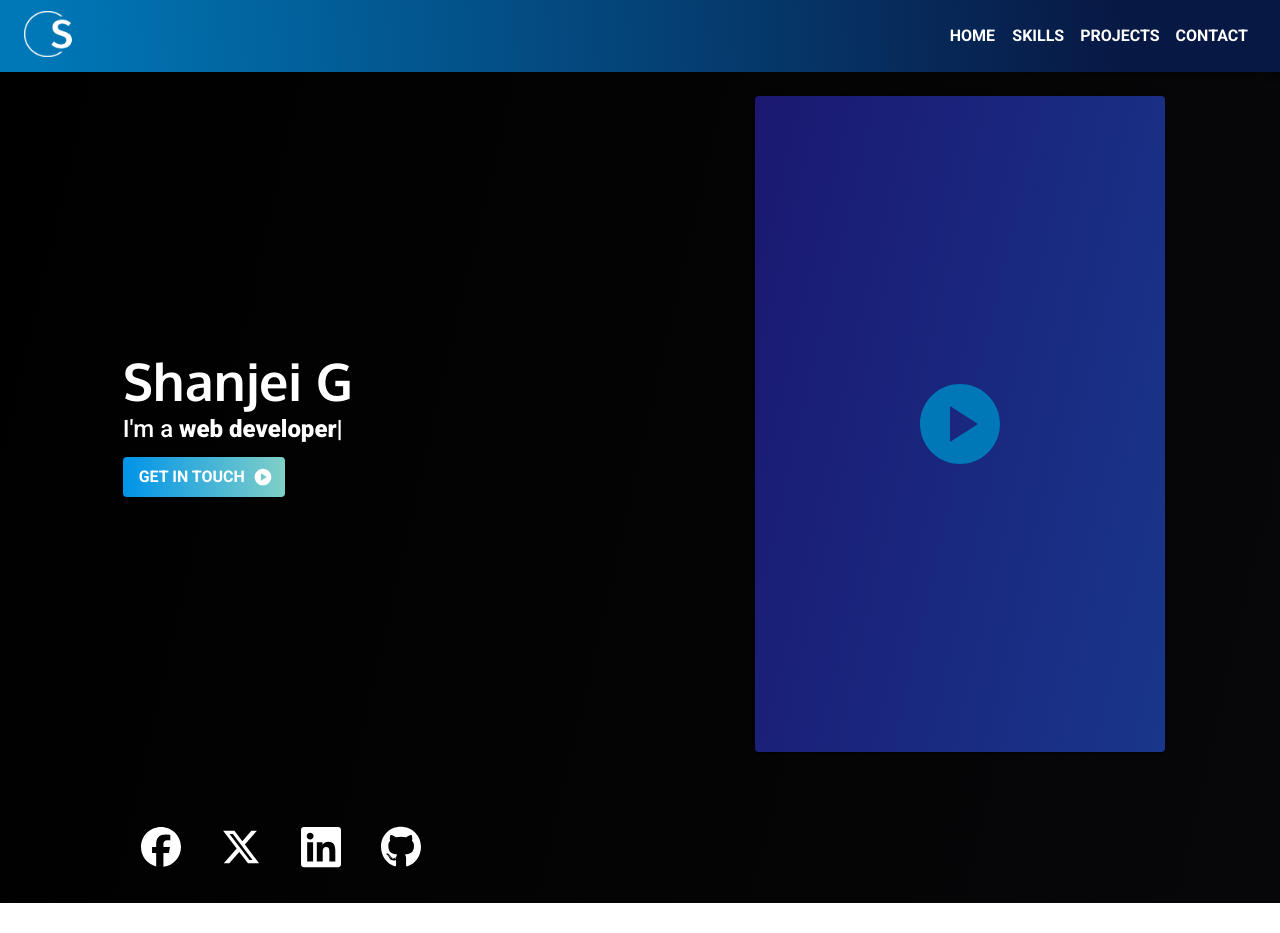
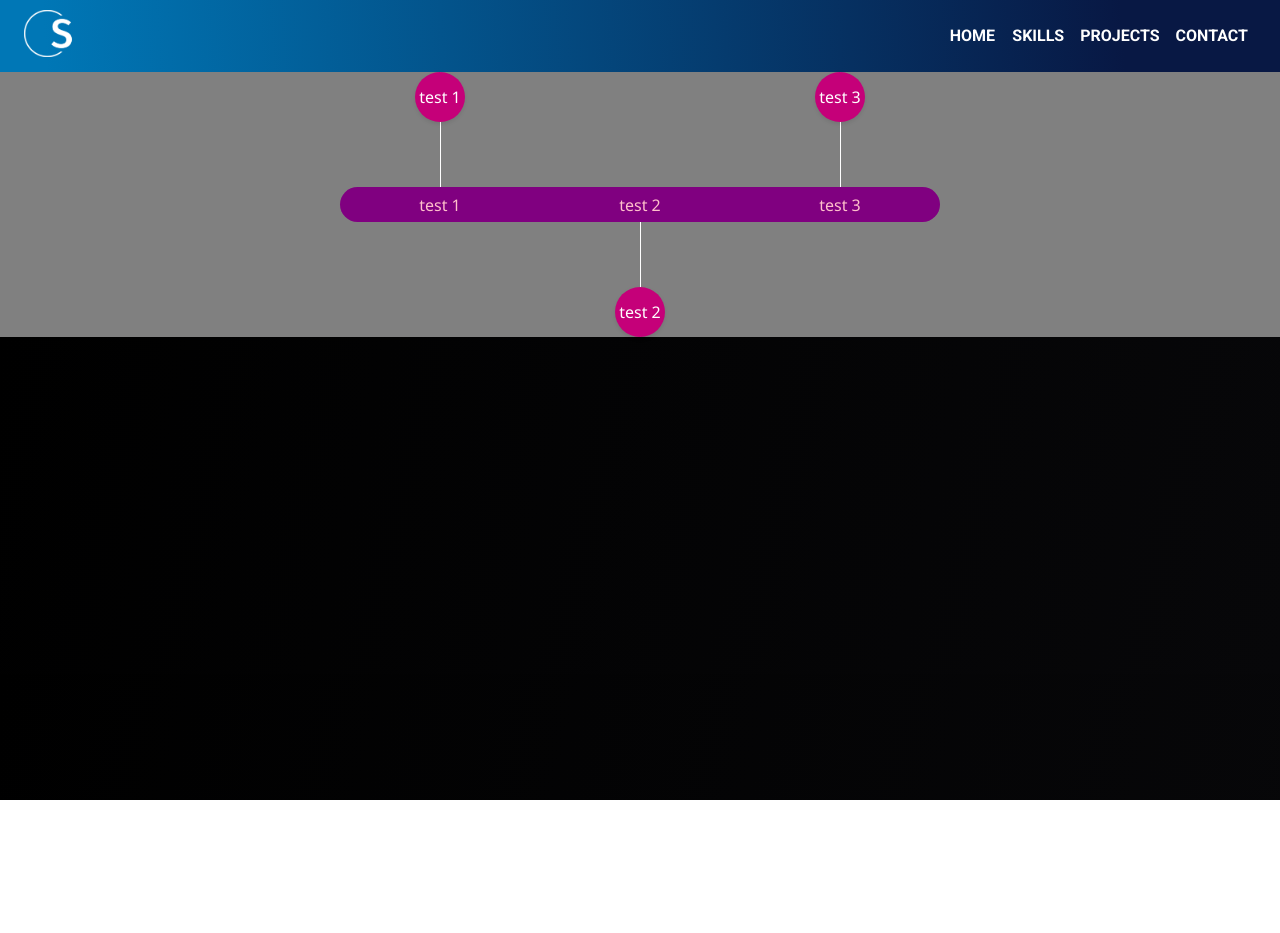
Before and after one commit to shanzei27/shanjei-react-page, a React (Create React App) app: page / in a window 1280 px wide. After the commit the page ends 800 px from the top, so only its background shows below. Built offline with nearby package versions, Linux system fonts and the light colour scheme.

Commit message:
timeline component added

```diff
--- a/src/pages/Home.js
+++ b/src/pages/Home.js
@@ -6,6 +6,7 @@ import Grid from "@mui/material/Grid";
 import Box from "@mui/material/Box";
 import { styled } from "@mui/material/styles";
 import { Helmet } from "react-helmet-async";
+import Timeline from "../~test/Timeline";
 
 const Item = styled(Box)(({ theme }) => ({
   ...theme.typography.body2,
@@ -21,6 +22,11 @@ const StyledGrid = styled(Grid)(({ theme }) => ({
   width: "100%",
 }));
 
+//pkg testing
+const elements = [{ name: "test 1" }, { name: "test 2" }, { name: "test 3" }];
+const elementStyle = {
+  color: "pink",
+};
 const Home = () => {
   return (
     <>
@@ -32,8 +38,18 @@ const Home = () => {
         ></meta>
         <link rel="canonical" href="/home" />
       </Helmet>
-      <HeroSection />
-      <Links />
+      <StyledGrid>
+        <Grid item xs={12} sx={{ display: "flex", bgcolor: 'grey', height: '100%', alignItems: 'flex-start', justifyContent: "center" }}>
+          {/* currently custom style targets individual elements inside the timeline, not the entire timeline */}
+          <Timeline
+            elements={elements}
+            elementWidth={200}
+            customStyle={elementStyle}
+          />
+        </Grid>
+      </StyledGrid>
+      {/* <HeroSection /> */}
+      {/* <Links /> */}
     </>
   );
 };
--- /dev/null
+++ b/src/~test/Timeline.js
@@ -0,0 +1,26 @@
+import "./global.css";
+import React from "react";
+import Element from "./components/Element";
+import { height } from "@fortawesome/free-brands-svg-icons/fa42Group";
+
+const Timeline = ({ elements, elementWidth, customStyle }) => {
+  const elLength = elements.length;
+
+  return (
+    <div
+      className="main"
+      style={{
+        width: elLength * (elementWidth !== undefined ? elementWidth : 240),
+      }}
+    >
+      <div className="innerContainer">
+
+      {elements.map((el, index) => (
+          <Element id={index} total={elLength} element={el} userStyle={customStyle}/>
+        ))}
+      </div>
+    </div>
+  );
+};
+
+export default Timeline;
--- /dev/null
+++ b/src/~test/components/Element.js
@@ -0,0 +1,47 @@
+import { height } from "@fortawesome/free-brands-svg-icons/fa42Group";
+import "../global.css";
+import React from "react";
+
+//id = id based on index,
+//total = total number of elements to render
+//element = current element data
+
+const Element = ({ id, total, element, userStyle }) => {
+  const direction = id % 2 === 0 ? "up" : "down"; //direction = element pointing direction
+  const elementBaseStyle = {
+    // applying corner borders if element is on edges
+    borderTopLeftRadius: id === 0 ? "20px" : "0px",
+    borderBottomLeftRadius: id === 0 ? "20px" : "0px",
+    borderTopRightRadius: id === total - 1 ? "20px" : "0px",
+    borderBottomRightRadius: id === total - 1 ? "20px" : "0px",
+  };
+  return (
+    <div
+      className="element"
+      style={{
+        ...elementBaseStyle,
+        ...userStyle,
+      }}
+    >
+      <div
+        class="element-line"
+        style={{
+          top: id % 2 === 0 ? "-115px" : "auto",
+          bottom: id % 2 !== 0 ? "-115px" : "auto",
+        }}
+      >
+        <div
+          className="element-circle"
+          style={{
+            top: id % 2 !== 0 ? "65px" : "auto",
+          }}
+        >
+          {element.name}
+        </div>
+      </div>
+      {element.name}
+    </div>
+  );
+};
+
+export default Element;
--- /dev/null
+++ b/src/~test/global.css
@@ -0,0 +1,56 @@
+* {
+  margin: 0;
+  font-family: "Segoe UI", Tahoma, Geneva, Verdana, sans-serif;
+  color: #fff;
+}
+
+.main {
+  position: relative;
+  height: 265px;
+  width: 100%;
+  display: flex;
+  align-items: center;
+  justify-content: center;
+}
+
+.innerContainer {
+  height: 35px;
+  display: flex;
+  align-items: center;
+  justify-content: center;
+  width: 100%;
+}
+
+.element {
+  position: relative;
+  width: 240px;
+  height: inherit;
+  display: flex;
+  align-items: center;
+  justify-content: center;
+  background-color: purple;
+  padding: 10x 10px;
+}
+
+.element-circle {
+  height: 50px;
+  width: 50px;
+  position: absolute;
+  transform: translateX(-50%);
+  background-color: #c50079;
+  border-radius: 50%;
+  box-shadow: 0 2px 4px rgba(0, 0, 0, 0.1);
+  z-index: 1;
+  display: flex;
+  align-items: center;
+  justify-content: center;
+}
+
+.element-line {
+  content: "";
+  position: absolute;
+  left: 50%;
+  width: 1px;
+  height: 115px;
+  background-color: #fff;
+}
```
